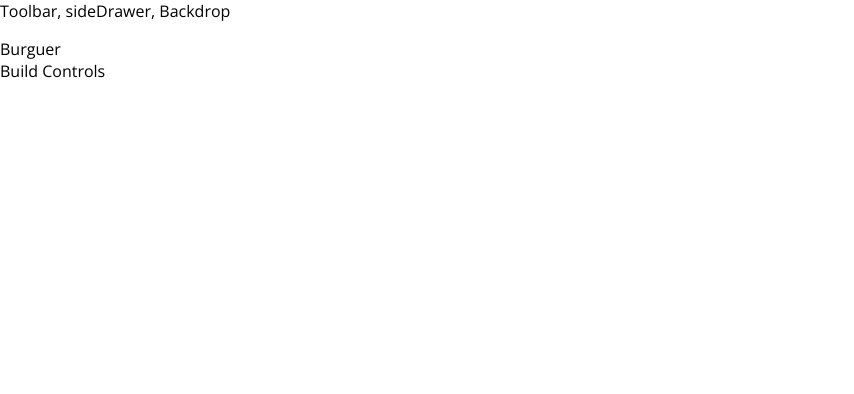
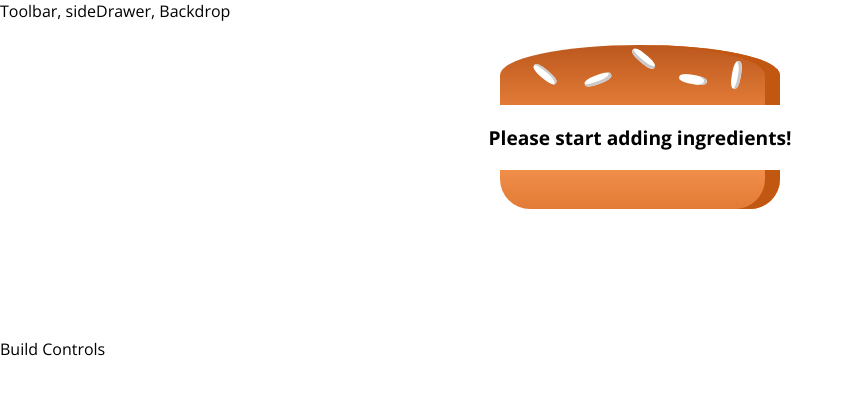
Before and after one commit to gmorang/burguer-builder, a React (Create React App) app: page / in a window 1280 px wide. Shown: the top 394 px of the page, without its empty margins (0-854 px from the left). Built offline with nearby package versions, Linux system fonts and the light colour scheme.

Commit message:
calculating the ingredient sum dynamically

```diff
--- a/src/components/burguer/burguer-ingredients/burguer-ingredients.js
+++ b/src/components/burguer/burguer-ingredients/burguer-ingredients.js
@@ -6,7 +6,7 @@ class BurguerIngredient extends React.Component {
   render() {
     let ingredient = null;
 
-    switch (props.type) {
+    switch (this.props.type) {
       case "bread-bottom":
         ingredient = <div className="BreadBottom" />;
         break;
--- /dev/null
+++ b/src/components/burguer/burguer.css
@@ -0,0 +1,16 @@
+.burguer {
+  width: 100%;
+  margin: auto;
+  height: 250px;
+  overflow: scroll;
+  text-align: center;
+  font-weight: bold;
+  font-size: 1.2rem;
+}
+
+@media (min-width: 500px) and (min-height: 401px) {
+  .burguer {
+    width: 350px;
+    height: 300px;
+  }
+}
--- a/src/components/burguer/burguer.js
+++ b/src/components/burguer/burguer.js
@@ -0,0 +1,32 @@
+import * as React from "react";
+
+import "./burguer.css";
+import BurguerIngredient from "./burguer-ingredients/burguer-ingredients";
+
+class Burguer extends React.Component {
+  render() {
+    let transformedIngredients = Object.keys(this.props.ingredients)
+      .map(igKey => {
+        return [...Array(this.props.ingredients[igKey])].map((_, i) => {
+          return <BurguerIngredient key={igKey + i} type={igKey} />;
+        });
+      })
+      .reduce((arr, el) => {
+        return arr.concat(el);
+      }, []);
+    console.log(transformedIngredients);
+
+    if (transformedIngredients.length === 0) {
+      transformedIngredients = <p>Please start adding ingredients!</p>;
+    }
+    return (
+      <div className="burguer">
+        <BurguerIngredient type="bread-top" />
+        {transformedIngredients}
+        <BurguerIngredient type="bread-bottom" />
+      </div>
+    );
+  }
+}
+
+export default Burguer;
--- a/src/containers/burguer-builder/burguer-builder.js
+++ b/src/containers/burguer-builder/burguer-builder.js
@@ -1,10 +1,22 @@
 import * as React from "react";
 
+import Burguer from "../../components/burguer/burguer";
 class BurguerBuilder extends React.Component {
+  constructor(props) {
+    super(props);
+    this.state = {
+      ingredients: {
+        salad: 0,
+        bacon: 0,
+        cheese: 0,
+        meat: 0
+      }
+    };
+  }
   render() {
     return (
       <div>
-        <div>Burguer</div>
+        <Burguer ingredients={this.state.ingredients} />
         <div>Build Controls</div>
       </div>
     );
```
